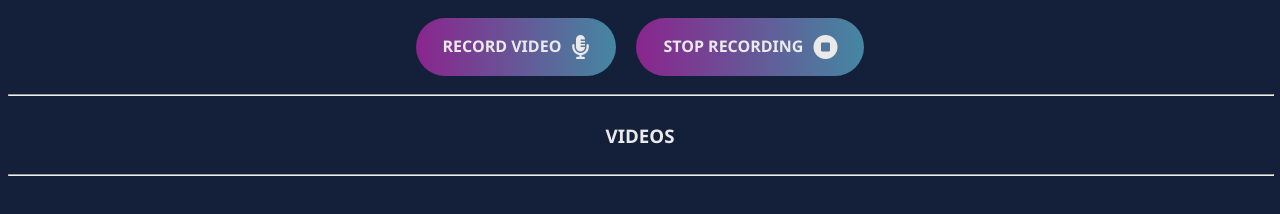
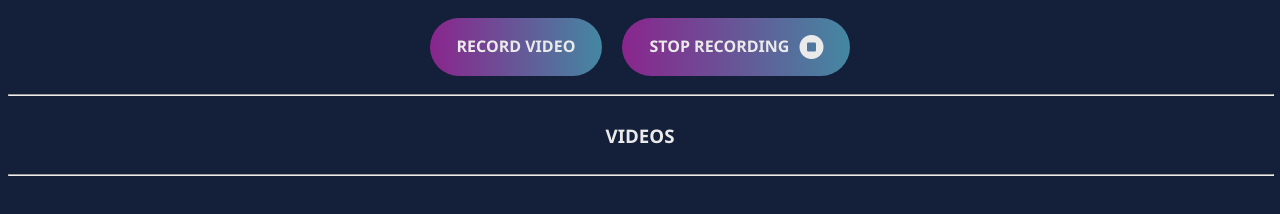
Before and after one commit to arif-ansari-03/TRINITMachineheadsML, a website: page index (1).html in a window 1280 px wide. Drawn offline with Linux system fonts and the light colour scheme.

Commit message:
Update index (1).html

```diff
--- a/index (1).html
+++ b/index (1).html
@@ -17,7 +17,7 @@
       <div class="section">
         <button id="startVideo" class="button gradient">
           <span>record video </span>
-          <i class="fas fa-microphone-alt"></i>
+
         </button>
         <button id="stopVideo" class="button gradient">
           <span>stop recording</span>
```
